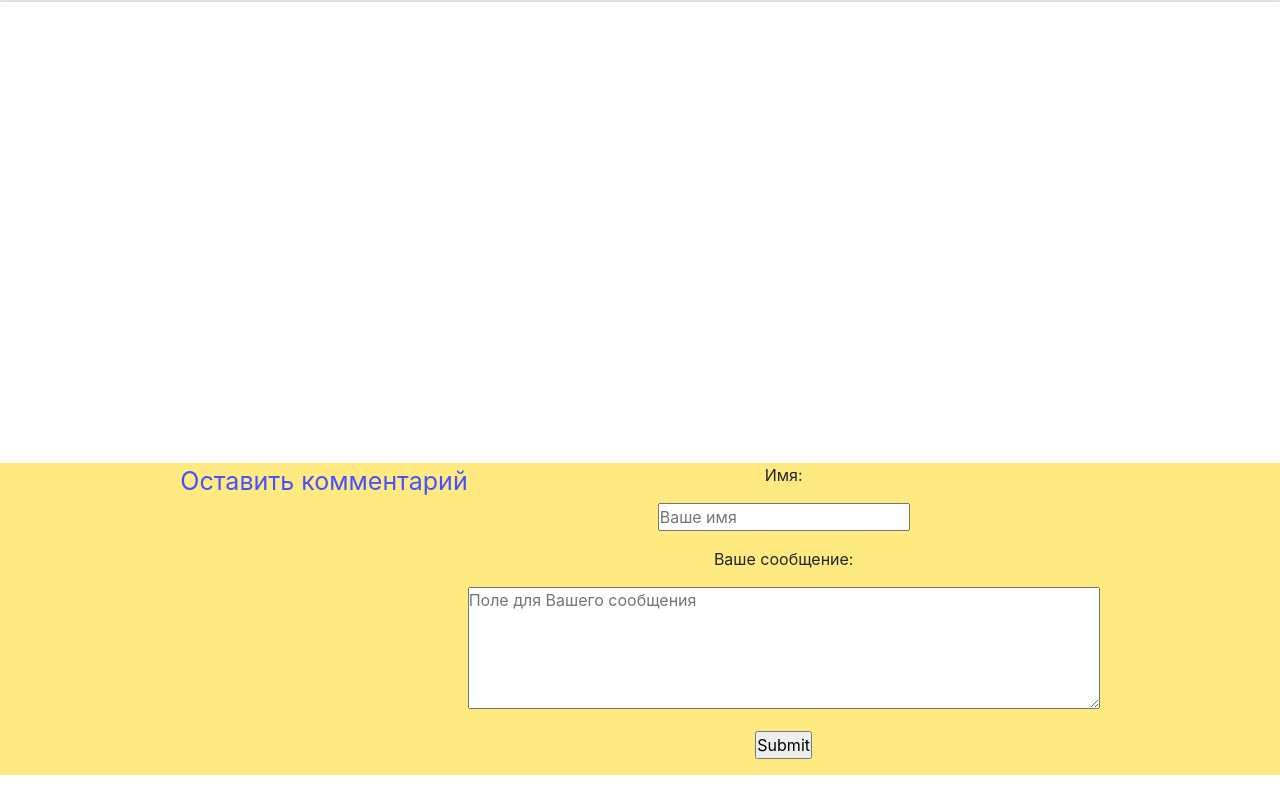
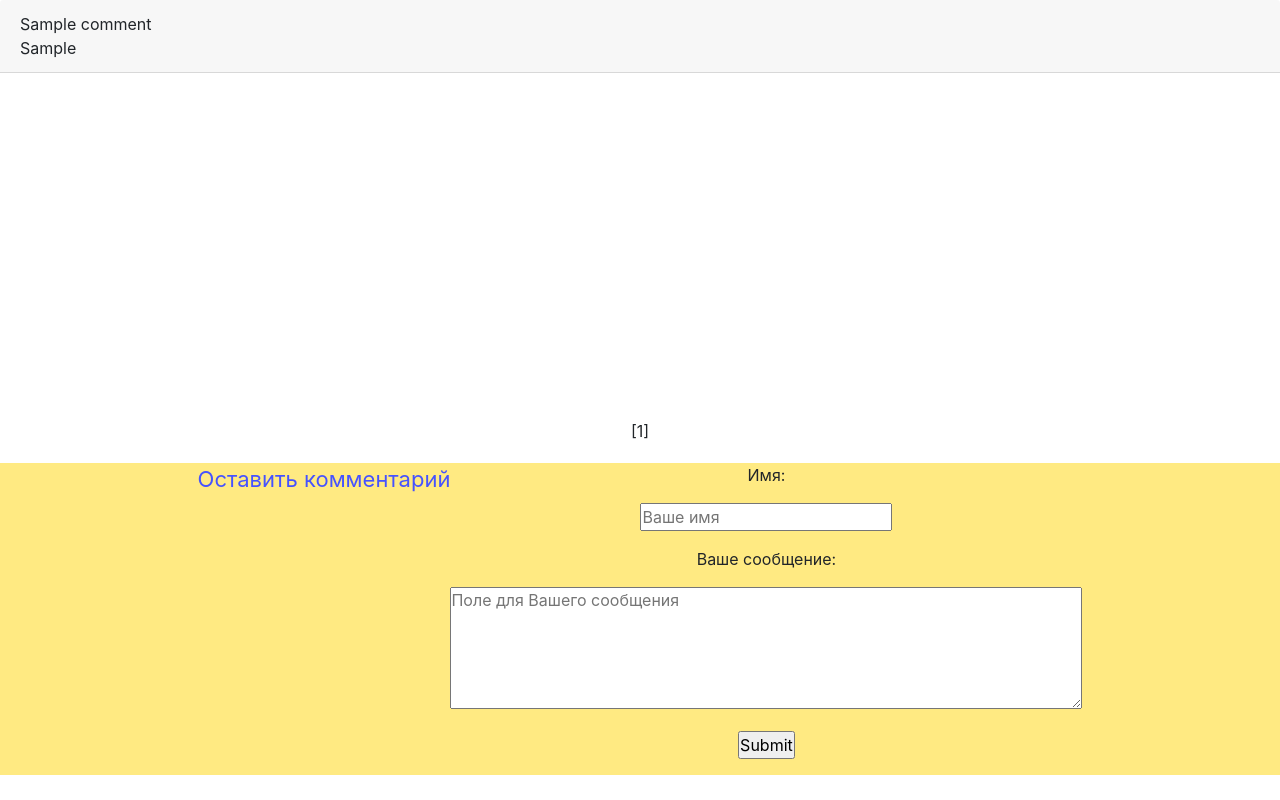
Before and after one commit to hak055/cpp, a PHP site: page / in a window 1280 px wide. Run offline with PHP 8.4, Linux system fonts and the light colour scheme; tables that the repository leaves empty or names only in its code hold one stand-in row (values such as "Sample post"); data that the repository does not hold is empty.

Commit message:
Commit message.

```diff
--- a/core/bootstrap.php
+++ b/core/bootstrap.php
@@ -3,3 +3,5 @@
 require 'config/db.php';
 
 require_once 'config/funcs.php';
+
+require_once 'config/funcs_get.php';
--- a/core/config/funcs.php
+++ b/core/config/funcs.php
@@ -13,21 +13,8 @@ function save_mess(){
 	extract($_POST);
 
 
-	$query = "INSERT INTO comments (name, text) VALUES ('$name', '$msg')";
+	$query = "INSERT INTO comments (name, msg) VALUES ('$name', '$msg')";
 	mysqli_query($pdo, $query);
 	unset($_POST);
 
-
 }
-function get_mess(){
-	global $pdo;
-	$query = "SELECT * FROM comments ORDER BY id DESC";
-	$res = mysqli_query($pdo, $query);
-	return mysqli_fetch_all($res, MYSQLI_ASSOC);
-
-}
-
-
-function print_arr($arr){
-	echo '<pre>' . print_r($arr, true) . '</pre>';
-}
--- /dev/null
+++ b/core/config/funcs_get.php
@@ -0,0 +1,61 @@
+<?php
+
+class Comment {
+
+	public $on_page = 5;
+	public $page;
+
+
+function countRow(){
+    global $pdo;
+
+	$query = "SELECT * FROM comments";
+	$res = mysqli_query($pdo, $query);
+    $row_count = count(mysqli_fetch_all($res, MYSQLI_ASSOC));//количество строк в таблице
+     return "$row_count";
+
+}
+/*
+* метод выводит пагинацию страниц
+*/
+  function countPage(){
+
+	$count = $this->countRow();
+
+
+
+  $this->page = $page = isset($_GET["page"]) ? (int) $_GET["page"] : 1;
+
+  $pages = ceil($count / $this->on_page);
+
+  for ($i = 1; $i <= $pages; $i++) {
+    // если текущая старница
+    if($i == $page){
+        echo " [$i] ";
+    } else {
+        echo "<a href='?page=$i'>$i</a> ";
+    }
+}
+
+
+}
+/*
+* метод выводит коментарии постранично
+*/
+function getComment()
+{
+	global $pdo;
+	$this->page = $page = isset($_GET["page"]) ? (int) $_GET["page"] : 1;
+	$this->on_page = $on_page = 5;
+    // (номер страницы - 1) * статей на страницу
+     $limit_from = ($page - 1) * $on_page;
+
+     $data = $pdo->query("SELECT * FROM comments LIMIT ".$limit_from.",".$on_page."")->fetch_all(MYSQLI_ASSOC);
+
+
+
+	 return $data;
+}
+
+
+}
--- a/core/css/main.css
+++ b/core/css/main.css
@@ -12,8 +12,19 @@ body {
   height: 100%;
 }
 .container1 {
-  flex: 1 0 auto;
+      display: flex;
+    flex-direction: column;
+    justify-content: space-between;
+    flex: 1 0 auto;
+
+
 }
+
+.page_number{
+  text-align: center;
+  padding-bottom: 20px;
+}
+
 .form_block {
   display: flex;
   flex: 0 0 auto;
@@ -26,5 +37,6 @@ body {
 }
 .form_block .comment {
   color: #4652FF;
-  font-size: 25px;
+  font-size: 22px;
+
 }
--- a/index.php
+++ b/index.php
@@ -6,17 +6,14 @@ error_reporting(-1);
 require_once 'core/bootstrap.php';
 //require_once 'view.php';
 
+    $listComment = new Comment;
+    $listComment->getComment();
+    $messages = $listComment->getComment();
+
+
 if(!empty($_POST)){
     save_mess();
-    $save_comment = "Ваше комментарие успешно добавлено";
 
-
-
-
-
-    $messages = get_mess();
-
-    //print_arr($messages);
 
 }
 ?>
@@ -35,26 +32,34 @@ if(!empty($_POST)){
 
 <div class="wrapper">
 
-    <div class="card">
-        <?php foreach ($messages as $message) :?>
-          <div class="card-header">
-            <?=$message['name'];?>
-          </div>
-          <div class="card-body">
-            <p class="card-text"><?=$message['text'];?></p>
-          </div>
-        <?php endforeach;?>
-    </div>
+
 
     <div class="container1">
 
+	       <div class="getComment">
 
+                <?php if(!empty($messages)) :?>
+                    <?php foreach ($messages as $message) :?>
+                       <div class="card-header">
+                           <?=$message['name'];?>
+                           <p class="card-text"><?=$message['msg'];?></p>
+                        </div>
+                    <?php endforeach;?>
+                <?php endif; ?>
+	       </div>
+		   <div class="page_number">
+		         <?php
 
+                   $numberPage = new Comment;
+                   $numberPage->countPage();
+
+                  ?>
+		   </div>
     </div>
 
         <div class="form_block">
             <p class="comment">Оставить комментарий</p><br>
-            <p style="color: grey"><?= $save_comment?></p>
+
             <form action="index.php" method="post">
                 <p>Имя:</p>
                 <p><input name="name" required placeholder="Ваше имя"></p>
```
Also changed, not shown: view.php (deleted).
